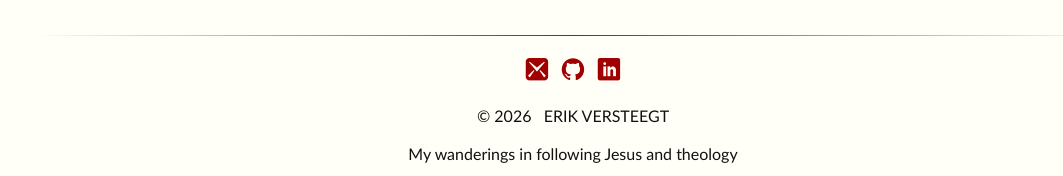
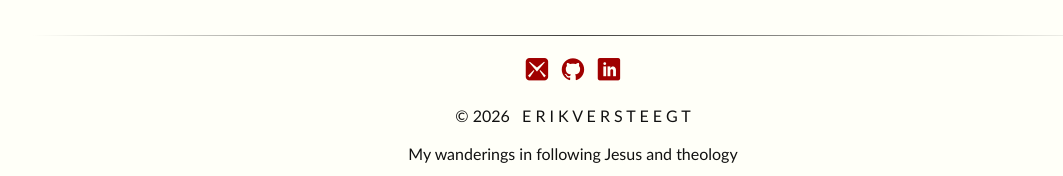
Before and after one commit to ThisIsTheology/thisistheology.github.io, a Jekyll site: the page built from index.html, in a window 1280 px wide. Shown: the part 1043-1219 px from the top of the page, without its empty margins (31-1094 px from the left). Built offline with Jekyll 4.4.1, drawn with Linux system fonts in a browser that asks for light colours; some web fonts are replaced.

Commit message:
Update _config.yml

```diff
--- a/_config.yml
+++ b/_config.yml
@@ -2,7 +2,7 @@ baseurl: ""
 url: "https://github.io"
 title: This Is Theology
 subtitle: My wanderings in following Jesus and theology
-author: Erik Versteegt
+author: E r i k   V e r s t e e g t
 simple_search: http://google.com/search
 description: A Theology-oriented blog
 name: Versteegt
```
